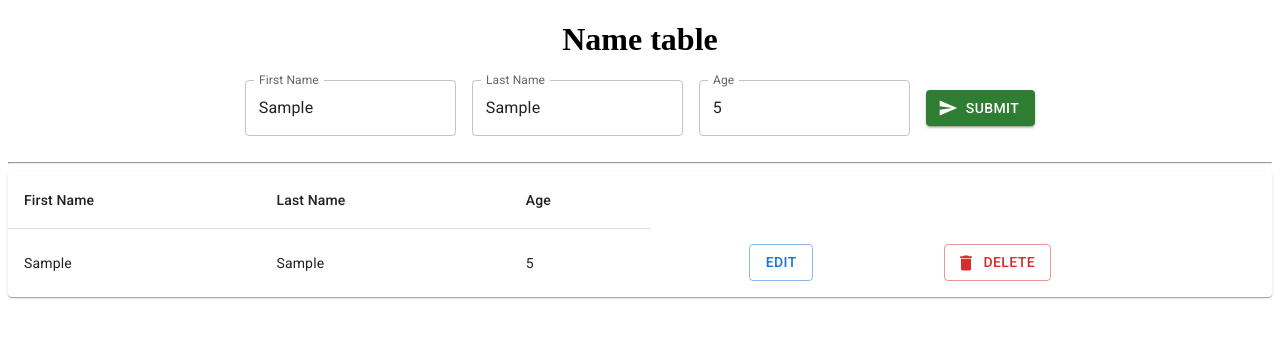
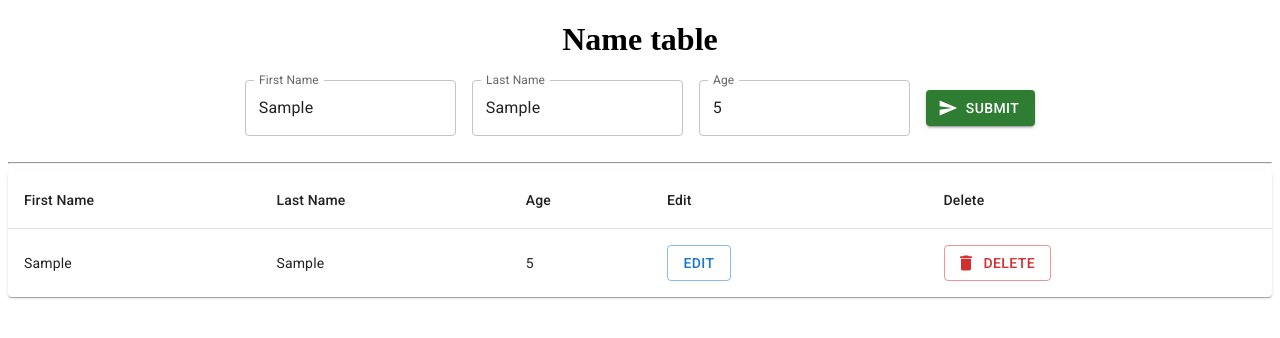
Before and after one commit to apbd/name-table, a React (Create React App) app: page / in a window 1280 px wide. Both pictures are taken after typing "Sample", "Sample", "5" into the empty fields and a click on the button "SUBMIT". Shown: the top 338 px of the page. Built offline with nearby package versions, Linux system fonts and the light colour scheme; the HTML template or start-up script is replaced by a standard one.

Commit message:
Added edit and delete table heads

```diff
--- a/src/App.tsx
+++ b/src/App.tsx
@@ -78,6 +78,8 @@ function App() {
 							<TableCell>First Name</TableCell>
 							<TableCell align='left'>Last Name</TableCell>
 							<TableCell align='left'>Age</TableCell>
+							<TableCell align='left'>Edit</TableCell>
+							<TableCell align='left'>Delete</TableCell>
 						</TableRow>
 					</TableHead>
 					<TableBody>
--- a/src/components/PersonCard.tsx
+++ b/src/components/PersonCard.tsx
@@ -22,13 +22,13 @@ const PersonCard: React.FC<IPerson> = ({
 	return (
 		<TableRow
 			key={id}
-			sx={{ '&:last-child td, &:last-child th': { border: 0 } }}
+			sx={{ '&:last-child td, &:last-child th': { border: 0 }, }}
 		>
 			<TableCell>{firstName}</TableCell>
 			<TableCell align='left'>{lastName}</TableCell>
 			<TableCell align='left'>{age}</TableCell>
 			<TableCell align='left'>
-				<Grid container spacing={2} alignItems="center"  justifyContent="center">
+				<Grid container spacing={2} alignItems="center">
 					<Grid item>
 						<Button color={visible ? 'error' : "primary" }
 							onClick={() => {
```
